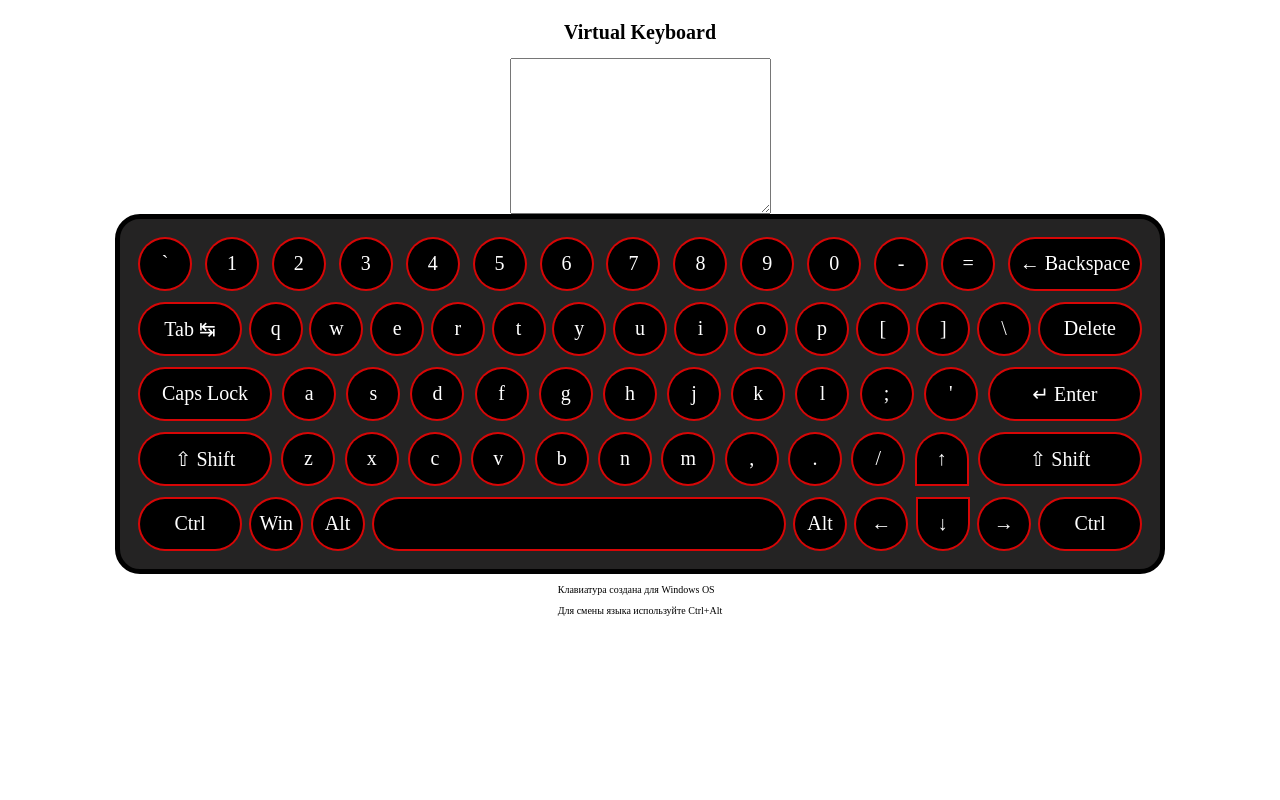
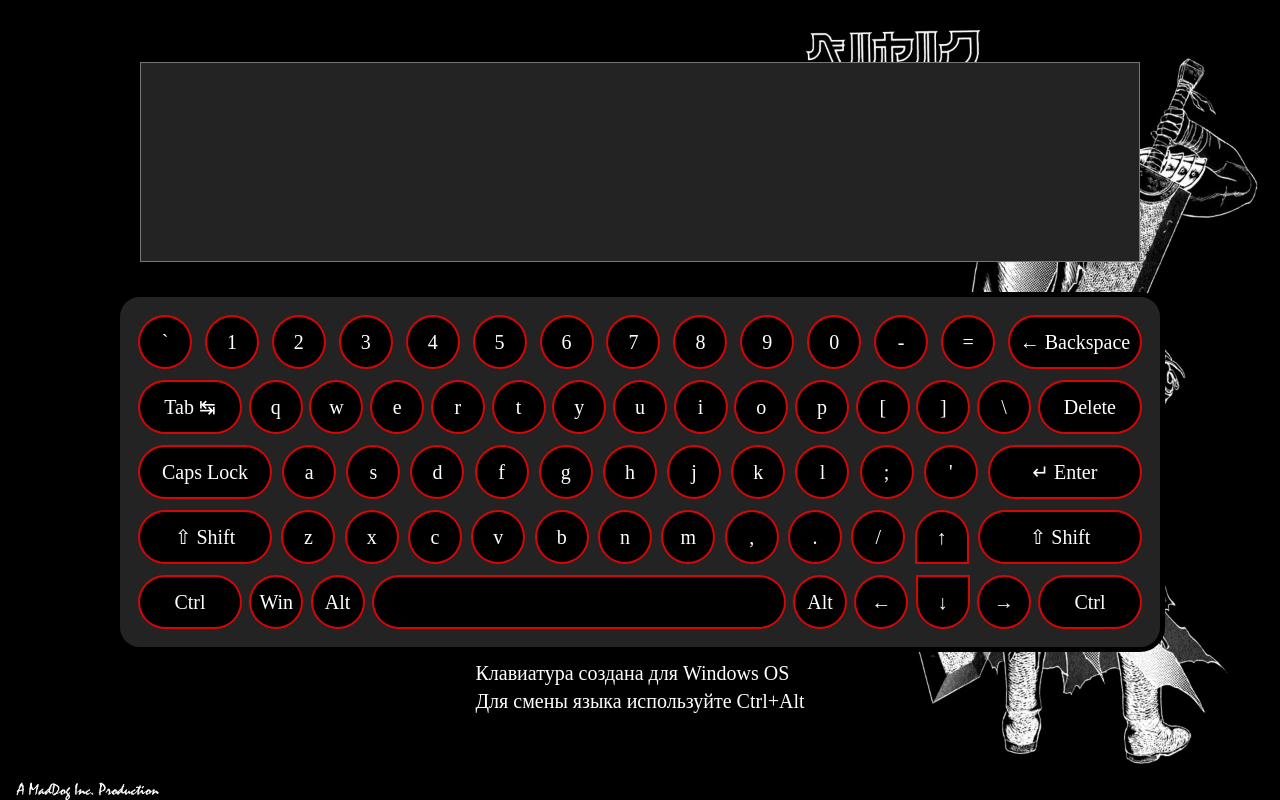
Before and after one commit to kovzanok/virtual-keyboard, a website: page index.html in a window 1280 px wide. Drawn offline with Linux system fonts and the light colour scheme.

Commit message:
feat: add styles for project

```diff
--- a/style.css
+++ b/style.css
@@ -1,5 +1,12 @@
 html {
   font-size: 10px;
+}
+
+body {
+  margin: 0;
+  background-image: url("./background.jpg");
+  background-repeat: no-repeat;
+  background-size: cover;
 }
 
 .container {
@@ -10,6 +17,23 @@ html {
   align-items: center;
 }
 
+.title {
+  font-size: 4rem;
+  margin-top: 5px;
+  margin-bottom: 10px;
+}
+
+.textarea {
+  width: 1000px;
+  height: 200px;
+  margin-bottom: 30px;
+  font-size: 3rem;
+  resize: none;
+  padding: 20px;
+  box-sizing: border-box;
+  color: white;
+  background-color: rgb(36, 35, 35);
+}
 
 .keyboard {
   display: flex;
@@ -20,6 +44,20 @@ html {
   border: 5px solid black;
   border-radius: 25px;
   padding: 20px;
+}
+
+.info {
+  border-radius: 10px;
+  font-size: 2rem;
+  margin-top: 10px;
+  display: flex;
+  flex-direction: column;
+  row-gap: 5px;
+  color: white;
+}
+
+.info > * {
+  margin: 0;
 }
 
 .keyboard-row {
@@ -38,7 +76,7 @@ html {
   display: flex;
   justify-content: center;
   align-items: center;
-  box-shadow: 0px 0px 0px 2px rgba(255,0,0,0.82);
+  box-shadow: 0px 0px 0px 2px rgba(255, 0, 0, 0.82);
   font-size: 2rem;
   cursor: pointer;
   transition: all 0.3s ease;
@@ -100,8 +138,6 @@ html {
   border-radius: 25px;
 }
 
-
-
 .Space {
   width: 410px;
   border-radius: 25px;
```
Also changed, not shown: background.jpg (added). Lines whose indentation alone changed are shown as unchanged.
